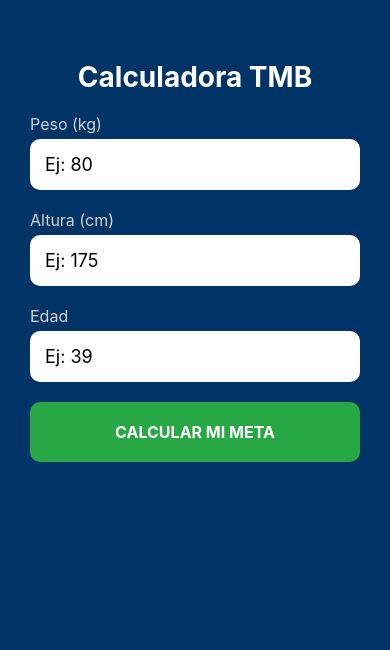
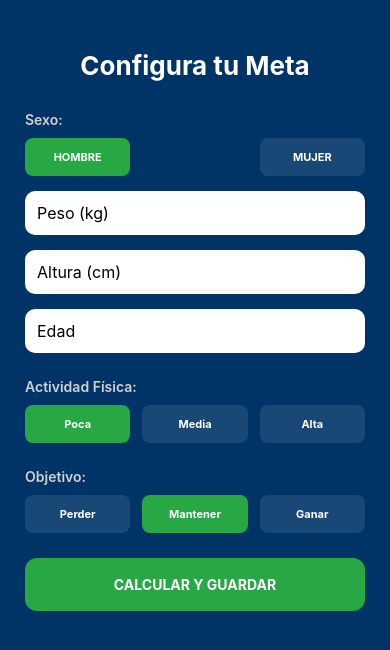
Before and after one commit to Vmas/montalfit-app, a React Native app: screen /Calculator in a window 390 px wide. Shown: the top 650 px of the page. Built offline with nearby package versions, Linux system fonts and the light colour scheme.

Commit message:
agregando mejoras a las calc otros inputs como actividad fisica, sexo y objetivo

```diff
--- a/src/screens/CalculatorScreen.js
+++ b/src/screens/CalculatorScreen.js
@@ -1,4 +1,4 @@
-import React, { useState, useEffect } from 'react';
+import React, { useState } from 'react';
 import { View, Text, TextInput, TouchableOpacity, StyleSheet, ScrollView } from 'react-native';
 import AsyncStorage from '@react-native-async-storage/async-storage';
 
@@ -6,60 +6,97 @@ export default function CalculatorScreen({ navigation }) {
   const [peso, setPeso] = useState('');
   const [altura, setAltura] = useState('');
   const [edad, setEdad] = useState('');
+  const [sexo, setSexo] = useState('hombre'); // 'hombre' o 'mujer'
+  const [actividad, setActividad] = useState(1.2);
+  const [objetivo, setObjetivo] = useState(0);
   const [resultado, setResultado] = useState(null);
 
-  // Cargar datos previos si existen
-  useEffect(() => {
-    cargarDatos();
-  }, []);
+  const calcularTMB = async () => {
+    if(!peso || !altura || !edad) return;
 
-  const cargarDatos = async () => {
+    let tmbBase = 0;
+    const p = parseFloat(peso);
+    const a = parseFloat(altura);
+    const e = parseFloat(edad);
+
+    // Fórmulas Harris-Benedict revisadas
+    if (sexo === 'hombre') {
+      tmbBase = 88.36 + (13.4 * p) + (4.8 * a) - (5.7 * e);
+    } else {
+      tmbBase = 447.59 + (9.2 * p) + (3.1 * a) - (4.3 * e);
+    }
+
+    const caloriasMantenimiento = tmbBase * actividad;
+    const metaFinal = Math.round(caloriasMantenimiento + objetivo);
+
+    setResultado(metaFinal);
+
     try {
-      const valorGuardado = await AsyncStorage.getItem('@calorias_meta');
-      if (valorGuardado !== null) setResultado(valorGuardado);
-    } catch (e) { console.log(e); }
-  };
-
-  const calcularTMB = async () => {
-    // Fórmula simplificada para hombres (puedes ajustarla luego)
-    // TMB = 88.36 + (13.4 x peso) + (4.8 x altura) - (5.7 x edad)
-    const tmb = 88.36 + (13.4 * parseFloat(peso)) + (4.8 * parseFloat(altura)) - (5.7 * parseFloat(edad));
-    const final = Math.round(tmb);
-
-    setResultado(final);
-
-    // Guardar en la "libreta" del teléfono (AsyncStorage)
-    try {
-      await AsyncStorage.setItem('@calorias_meta', final.toString());
-    } catch (e) { console.log(e); }
+      await AsyncStorage.setItem('@calorias_meta', metaFinal.toString());
+    } catch (e) { console.log("Error guardando:", e); }
   };
 
   return (
     <ScrollView contentContainerStyle={styles.container}>
-      <Text style={styles.title}>Calculadora TMB</Text>
-      <Text style={styles.label}>Peso (kg)</Text>
-      <TextInput style={styles.input} keyboardType="numeric" value={peso} onChangeText={setPeso} placeholder="Ej: 80" />
+      <Text style={styles.title}>Configura tu Meta</Text>
 
-      <Text style={styles.label}>Altura (cm)</Text>
-      <TextInput style={styles.input} keyboardType="numeric" value={altura} onChangeText={setAltura} placeholder="Ej: 175" />
+      {/* Selector de Sexo */}
+      <Text style={styles.label}>Sexo:</Text>
+      <View style={styles.row}>
+        <TouchableOpacity
+          style={[styles.miniBtn, sexo === 'hombre' && styles.active]}
+          onPress={() => setSexo('hombre')}
+        >
+          <Text style={styles.btnText}>HOMBRE</Text>
+        </TouchableOpacity>
+        <TouchableOpacity
+          style={[styles.miniBtn, sexo === 'mujer' && styles.active]}
+          onPress={() => setSexo('mujer')}
+        >
+          <Text style={styles.btnText}>MUJER</Text>
+        </TouchableOpacity>
+      </View>
 
-      <Text style={styles.label}>Edad</Text>
-      <TextInput style={styles.input} keyboardType="numeric" value={edad} onChangeText={setEdad} placeholder="Ej: 39" />
+      <TextInput style={styles.input} keyboardType="numeric" placeholder="Peso (kg)" value={peso} onChangeText={setPeso} />
+      <TextInput style={styles.input} keyboardType="numeric" placeholder="Altura (cm)" value={altura} onChangeText={setAltura} />
+      <TextInput style={styles.input} keyboardType="numeric" placeholder="Edad" value={edad} onChangeText={setEdad} />
 
-      <TouchableOpacity style={styles.button} onPress={calcularTMB}>
-        <Text style={styles.buttonText}>CALCULAR MI META</Text>
+      <Text style={styles.label}>Actividad Física:</Text>
+      <View style={styles.row}>
+        <TouchableOpacity style={[styles.miniBtn, actividad === 1.2 && styles.active]} onPress={() => setActividad(1.2)}>
+          <Text style={styles.btnText}>Poca</Text>
+        </TouchableOpacity>
+        <TouchableOpacity style={[styles.miniBtn, actividad === 1.55 && styles.active]} onPress={() => setActividad(1.55)}>
+          <Text style={styles.btnText}>Media</Text>
+        </TouchableOpacity>
+        <TouchableOpacity style={[styles.miniBtn, actividad === 1.9 && styles.active]} onPress={() => setActividad(1.9)}>
+          <Text style={styles.btnText}>Alta</Text>
+        </TouchableOpacity>
+      </View>
+
+      <Text style={styles.label}>Objetivo:</Text>
+      <View style={styles.row}>
+        <TouchableOpacity style={[styles.miniBtn, objetivo === -500 && styles.activeDeficit]} onPress={() => setObjetivo(-500)}>
+          <Text style={styles.btnText}>Perder</Text>
+        </TouchableOpacity>
+        <TouchableOpacity style={[styles.miniBtn, objetivo === 0 && styles.active]} onPress={() => setObjetivo(0)}>
+          <Text style={styles.btnText}>Mantener</Text>
+        </TouchableOpacity>
+        <TouchableOpacity style={[styles.miniBtn, objetivo === 400 && styles.activeSuperavit]} onPress={() => setObjetivo(400)}>
+          <Text style={styles.btnText}>Ganar</Text>
+        </TouchableOpacity>
+      </View>
+
+      <TouchableOpacity style={styles.buttonMain} onPress={calcularTMB}>
+        <Text style={styles.buttonText}>CALCULAR Y GUARDAR</Text>
       </TouchableOpacity>
 
       {resultado && (
         <View style={styles.resultCard}>
-          <Text style={styles.resultText}>Tu meta diaria es de:</Text>
+          <Text style={styles.resultLabel}>Meta Diaria:</Text>
           <Text style={styles.resultNumber}>{resultado} kcal</Text>
-
-          <TouchableOpacity
-            style={styles.buttonDiary}
-            onPress={() => navigation.navigate('Diary')}
-          >
-            <Text style={styles.buttonText}>IR A REGISTRAR COMIDAS</Text>
+          <TouchableOpacity style={styles.btnNext} onPress={() => navigation.navigate('Diary')}>
+            <Text style={styles.buttonText}>IR AL DIARIO →</Text>
           </TouchableOpacity>
         </View>
       )}
@@ -68,14 +105,20 @@ export default function CalculatorScreen({ navigation }) {
 }
 
 const styles = StyleSheet.create({
-  container: { flexGrow: 1, backgroundColor: '#003366', padding: 30, paddingTop: 60 },
-  title: { color: '#FFF', fontSize: 28, fontWeight: 'bold', marginBottom: 20, textAlign: 'center' },
-  label: { color: '#D1D1D1', marginBottom: 5, fontSize: 16 },
-  input: { backgroundColor: '#FFF', borderRadius: 10, padding: 15, marginBottom: 20, fontSize: 18 },
-  button: { backgroundColor: '#28A745', padding: 20, borderRadius: 10, alignItems: 'center' },
-  buttonDiary: { backgroundColor: '#0056b3', padding: 15, borderRadius: 10, alignItems: 'center', marginTop: 20 },
-  buttonText: { color: '#FFF', fontWeight: 'bold', fontSize: 16 },
-  resultCard: { marginTop: 30, backgroundColor: 'rgba(255,255,255,0.1)', padding: 20, borderRadius: 15, alignItems: 'center' },
-  resultText: { color: '#D1D1D1', fontSize: 18 },
-  resultNumber: { color: '#28A745', fontSize: 42, fontWeight: 'bold' }
+  container: { flexGrow: 1, backgroundColor: '#003366', padding: 25, paddingTop: 50 },
+  title: { color: '#FFF', fontSize: 26, fontWeight: 'bold', marginBottom: 20, textAlign: 'center' },
+  input: { backgroundColor: '#FFF', borderRadius: 10, padding: 12, marginBottom: 15, fontSize: 16 },
+  label: { color: '#D1D1D1', marginTop: 10, marginBottom: 10, fontWeight: '600' },
+  row: { flexDirection: 'row', justifyContent: 'space-between', marginBottom: 15 },
+  miniBtn: { backgroundColor: 'rgba(255,255,255,0.1)', padding: 12, borderRadius: 8, width: '31%', alignItems: 'center' },
+  active: { backgroundColor: '#28A745' },
+  activeDeficit: { backgroundColor: '#FFC107' }, // Amarillo para alerta de déficit
+  activeSuperavit: { backgroundColor: '#007BFF' }, // Azul para ganar masa
+  btnText: { color: '#FFF', fontSize: 11, fontWeight: 'bold' },
+  buttonMain: { backgroundColor: '#28A745', padding: 18, borderRadius: 12, alignItems: 'center', marginTop: 10 },
+  buttonText: { color: '#FFF', fontWeight: 'bold' },
+  resultCard: { marginTop: 25, alignItems: 'center', padding: 20, backgroundColor: 'rgba(255,255,255,0.1)', borderRadius: 20, borderWidth: 1, borderColor: '#28A745' },
+  resultLabel: { color: '#D1D1D1', fontSize: 16 },
+  resultNumber: { color: '#FFF', fontSize: 44, fontWeight: 'bold', marginVertical: 10 },
+  btnNext: { backgroundColor: '#28A745', padding: 15, borderRadius: 10, width: '100%', alignItems: 'center' }
 });
```
